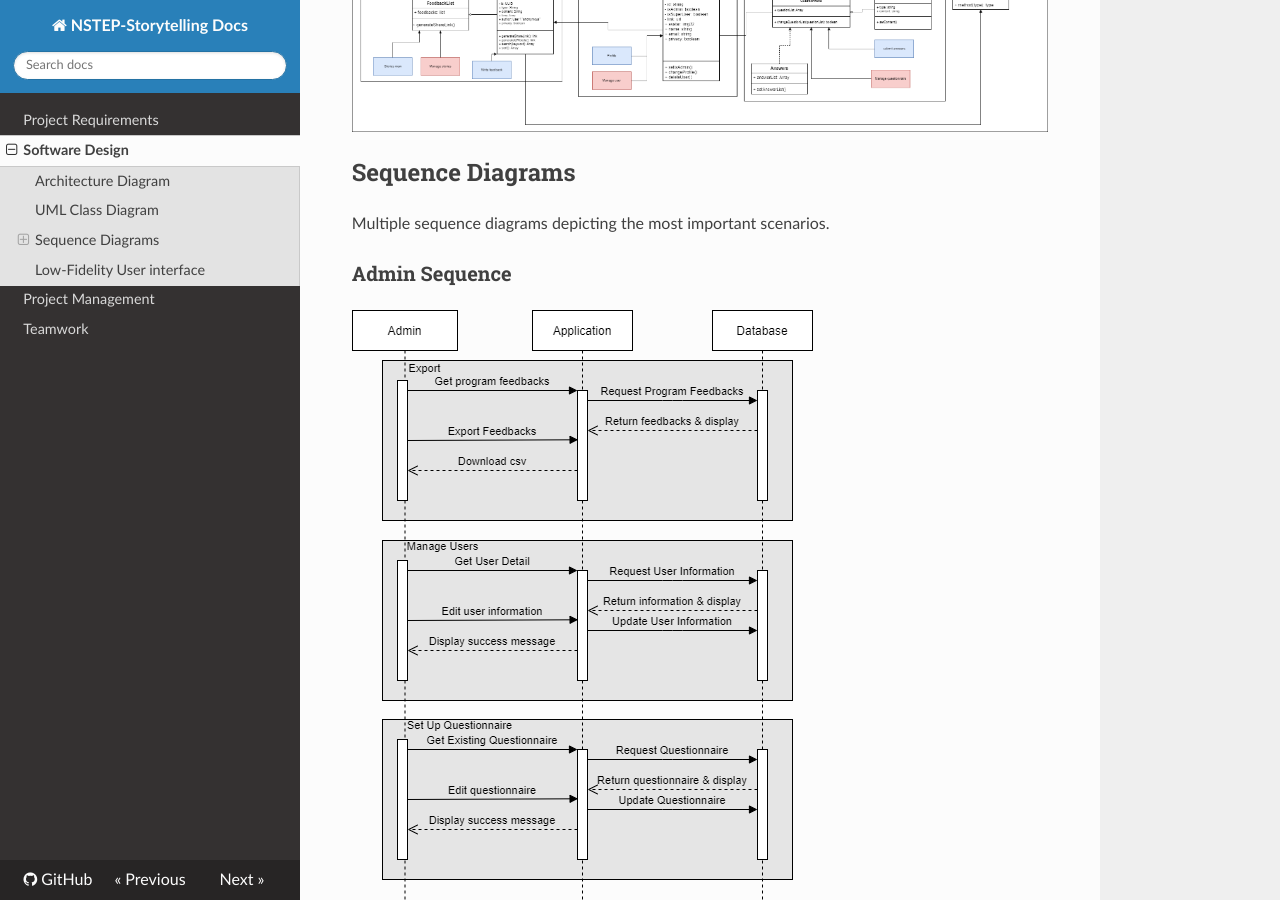
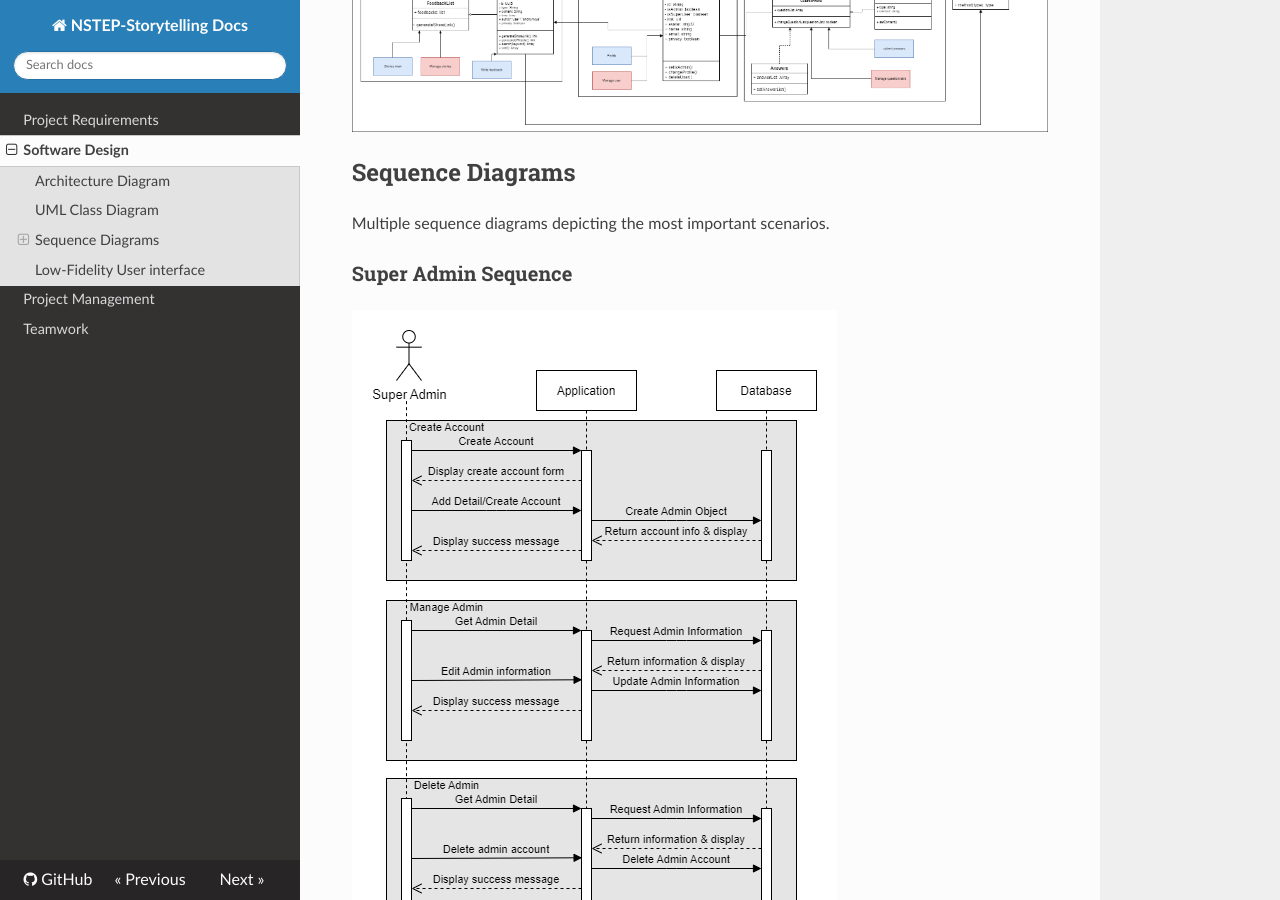
Before and after one commit to UAlberta-CMPUT401/nstep-storytelling, an MkDocs documentation site: the page built from docs/design.md, in a window 1280 px wide and 900 px high, scrolled down 1119 px. Built offline with MkDocs 1.6.1, drawn with Linux system fonts in a browser that asks for light colours; nearby versions of some CDN libraries.

Commit message:
added new sequence diagrams

```diff
--- a/docs/design.md
+++ b/docs/design.md
@@ -15,11 +15,14 @@ This is a short description of logical entities of the domain in a UML diagram.
 ## Sequence Diagrams
 Multiple sequence diagrams depicting the most important scenarios.
 
+### Super Admin Sequence
+![Super Admin Sequence](img/SuperAdminSequence.png)
+
 ### Admin Sequence
-![Admin Sequence](img/Admin%20Sequence.png)
+![Admin Sequence](img/AdminSequence.png)
 
 ### User Sequence
-![User Sequence](img/User%20Sequence.png)
+![User Sequence](img/UserSequence.png)
 
 
 ## Low-Fidelity User interface
```
Also changed, not shown: docs/img/AdminSequence.png (added), docs/img/SuperAdminSequence.png (added), docs/img/UserSequence.png (added).
